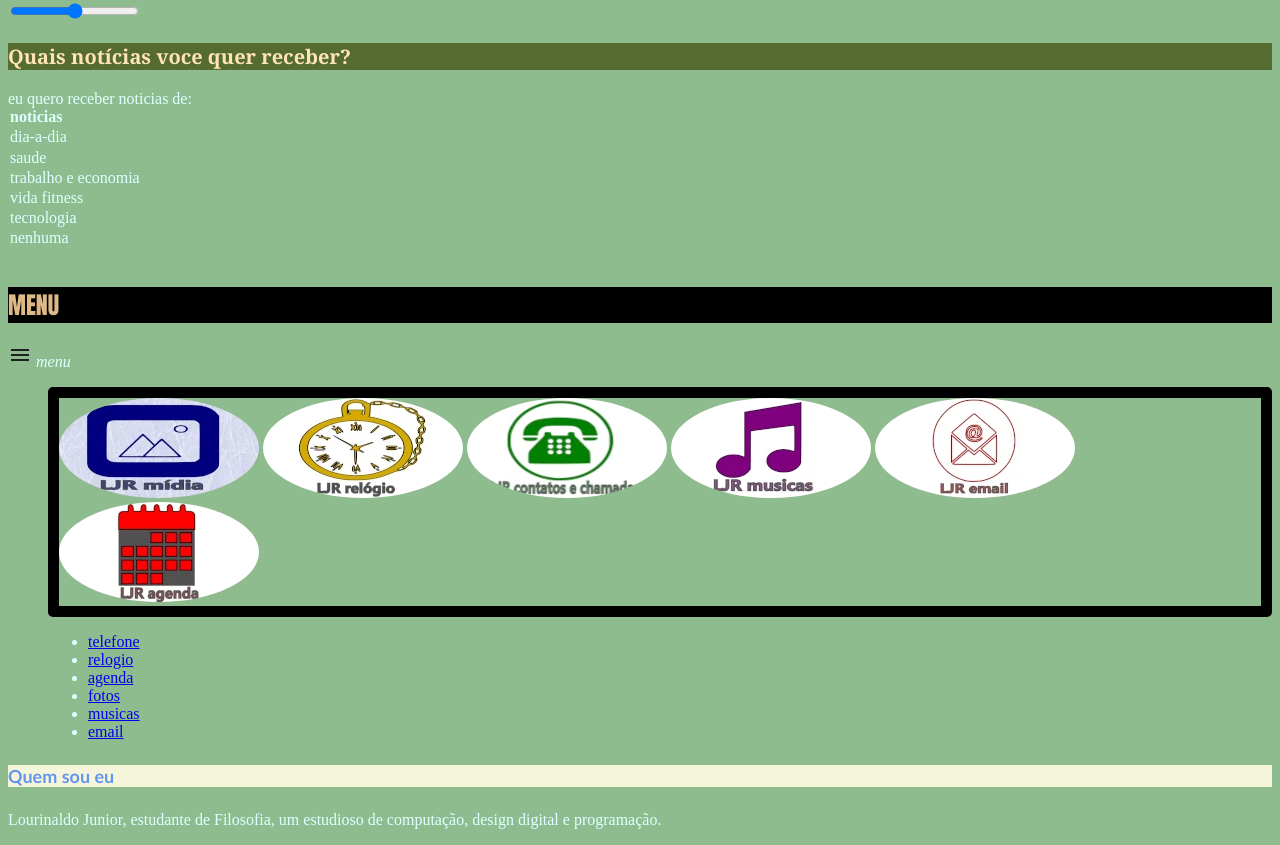
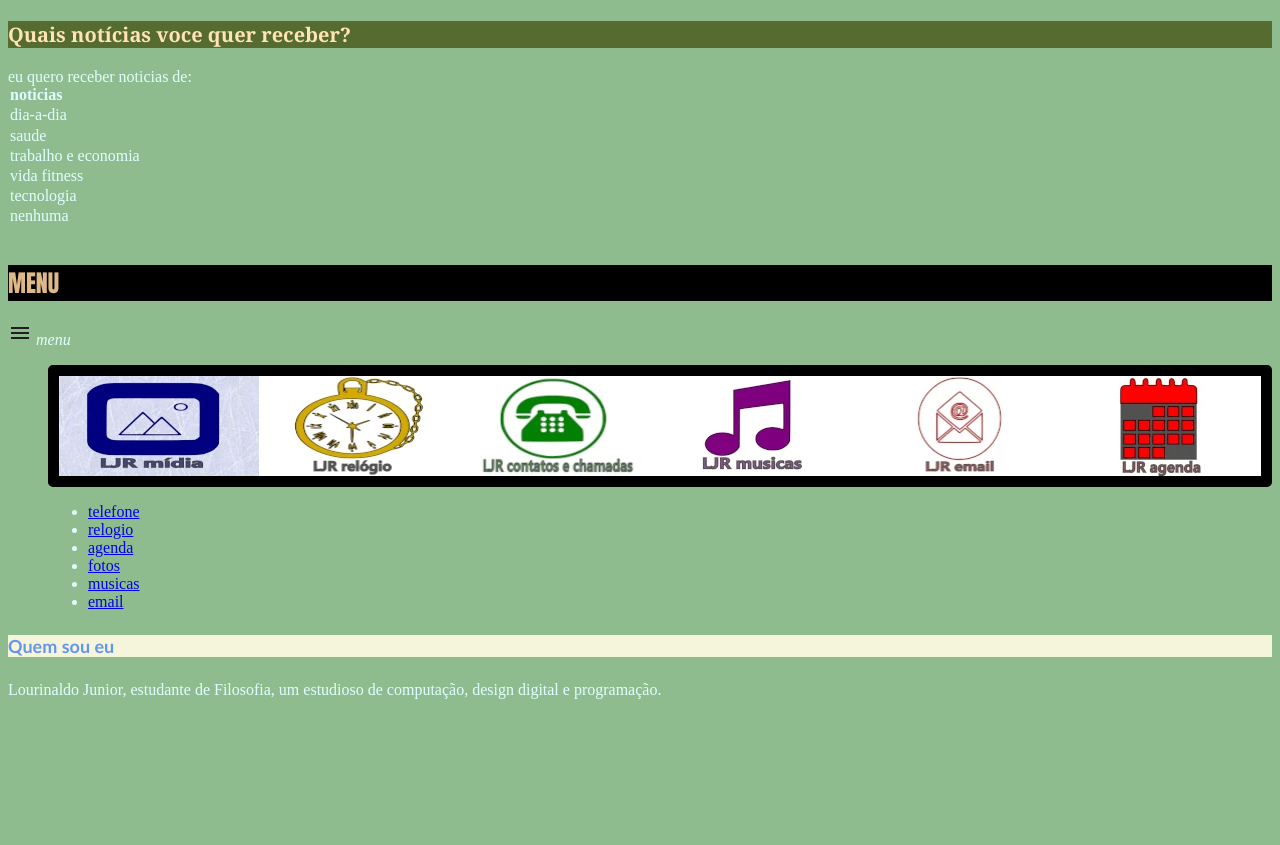
Before and after one commit to LJRcodigos27/ljr1227, a plain HTML site: page ljr phone.html in a window 1280 px wide. Shown: the part 990-1835 px from the top of the page. After the commit the page ends 1705 px from the top, so only its background shows below. Drawn offline with nearby package versions, Linux system fonts and the light colour scheme.

Commit message:
sim fui eu
eu editei

```diff
--- a/ljr phone.html
+++ b/ljr phone.html
@@ -15,22 +15,21 @@
     }
     img {
         min-width: 50px;
-        max-width: 500;
+        max-width: 300;
         min-height: 50;
         max-height: 500px;
         flex-flow: row wrap;
         flex-shrink: 2;
         flex-grow: 1;
     }
-    div.img {
+    div.fotos {
+        display: flex;
     flex-flow: row wrap;
     justify-content: space-evenly;
     color: rgb(21, 32, 32);
     border: 11px solid black;
     border-radius: 5px;
-    flex-flow: row wrap;
-    flex-shrink: 2;
-    flex-grow: 1;
+    flex: auto;
 }
     icone {
         background-color:cyan  ;
@@ -67,16 +66,6 @@
         color: cornflowerblue;
         border: black;
     }
-    section img  {
-        position:relative;
-        width: 50;
-        height: 50;
-        flex-flow: row nowrap;
-        flex-basis: 50px;
-    border-radius: 50%;
-    }
-
-
 </style>
 </head>
 <body>
@@ -117,7 +106,7 @@
         <svg xmlns="http://www.w3.org/2000/svg" height="24px" viewBox="0 -960 960 960" width="24px" fill="#1f1f1f"><path d="M120-240v-80h720v80H120Zm0-200v-80h720v80H120Zm0-200v-80h720v80H120Z"/></svg>
        <i id="icones" class="material-icons" onclick="clickmenu()">menu</i>
         <menu id="itens">
-            <div class="img">
+            <div class="fotos">
                 <img src="fotos1.webp" alt="">
                 <img src="relogio.webp" alt="">
                 <img src="telefone.webp" alt="">
```
